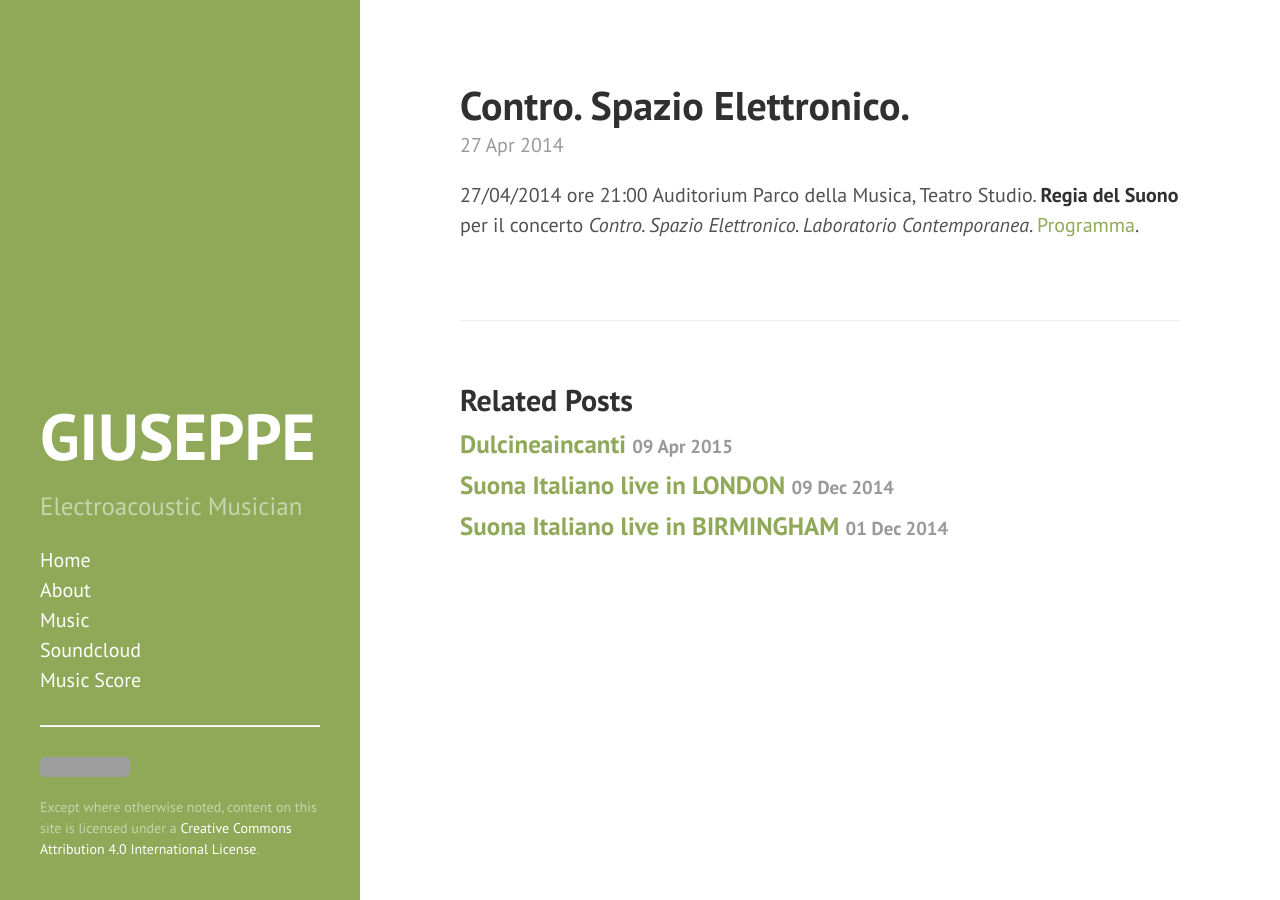
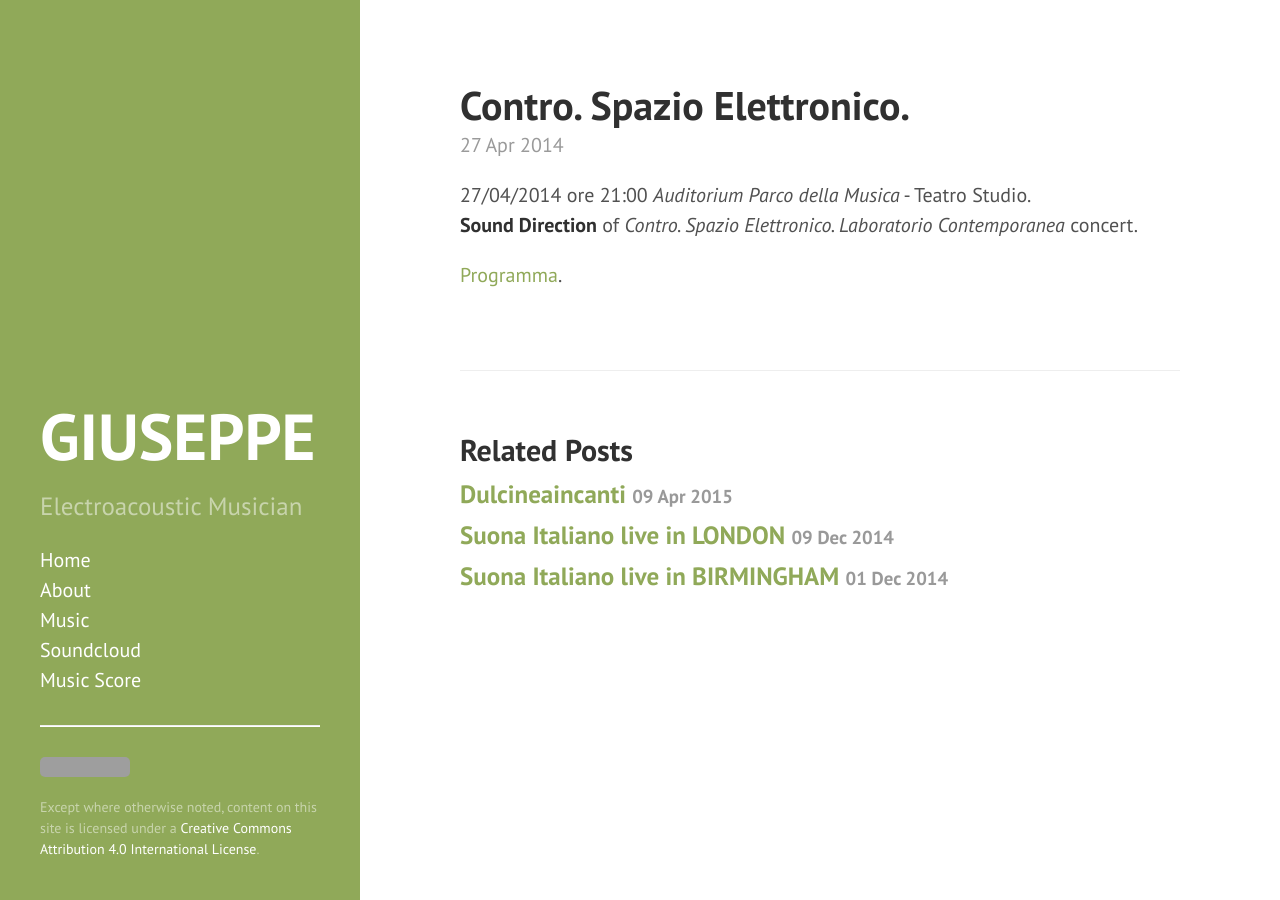
Before and after one commit to grammaton/grammaton.github.io, a Jekyll site: the page built from _posts/2014-04-27-Contro.md, in a window 1280 px wide. Built offline with Jekyll 4.4.1, drawn with Linux system fonts in a browser that asks for light colours; some web fonts are replaced; Markdown is read by kramdown in place of the engine named in the settings; grey boxes are pictures that could not be loaded.

Commit message:
some fixes

```diff
--- a/_posts/2014-04-27-Contro.md
+++ b/_posts/2014-04-27-Contro.md
@@ -3,5 +3,7 @@ layout: post
 title: Contro. Spazio Elettronico.
 ---
 
-27/04/2014 ore 21:00 Auditorium Parco della Musica, Teatro Studio. **Regia del Suono** per il concerto *Contro. Spazio Elettronico. Laboratorio Contemporanea*.
-[Programma](http://www.giuseppesilvi.com/__depot/Locandine_Programmi/2014_04_27_ControSpazioElettronico.pdf).
+27/04/2014 ore 21:00 *Auditorium Parco della Musica* - Teatro Studio.
+**Sound Direction** of *Contro. Spazio Elettronico. Laboratorio Contemporanea* concert.
+
+[Programma](http://www.giuseppesilvi.com/smalldata/Locandine_Programmi/2014_04_27_ControSpazioElettronico.pdf).
```
Also changed, not shown: 1 other file.
